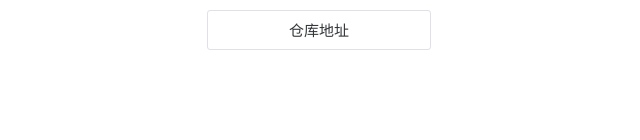
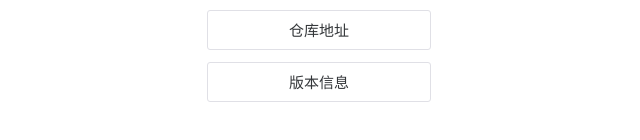
Before and after one commit to kifuan/internet-simulator, a Vue app: page / in a window 1280 px wide. Shown: the part 414-554 px from the top of the page, without its empty margins (321-961 px from the left). Built offline with nearby package versions, Linux system fonts and the light colour scheme.

Commit message:
feat: add version button

```diff
--- a/src/components/Welcome.vue
+++ b/src/components/Welcome.vue
@@ -16,6 +16,10 @@ function handleRepo() {
 function handleStart() {
   eventStore.chooseEvent()
   emits('close')
+}
+
+function handleVersion() {
+  message.info('v0.1')
 }
 </script>
 
@@ -43,6 +47,12 @@ function handleStart() {
           仓库地址
         </div>
       </NButton>
+
+      <NButton size="large" @click="handleVersion">
+        <div class="tw-px-16">
+          版本信息
+        </div>
+      </NButton>
     </NSpace>
   </div>
 </template>
```
